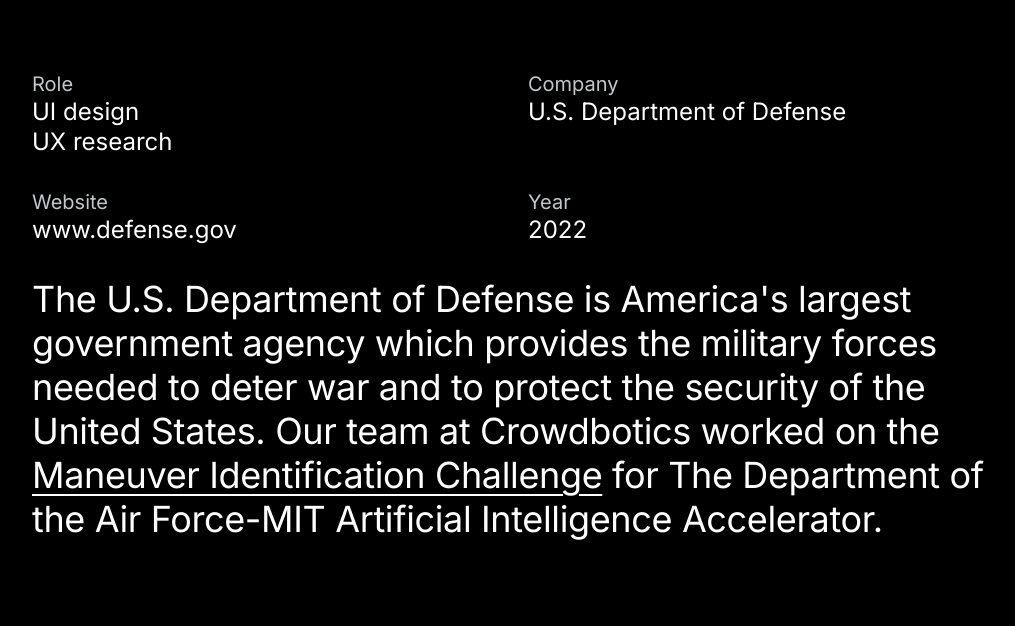
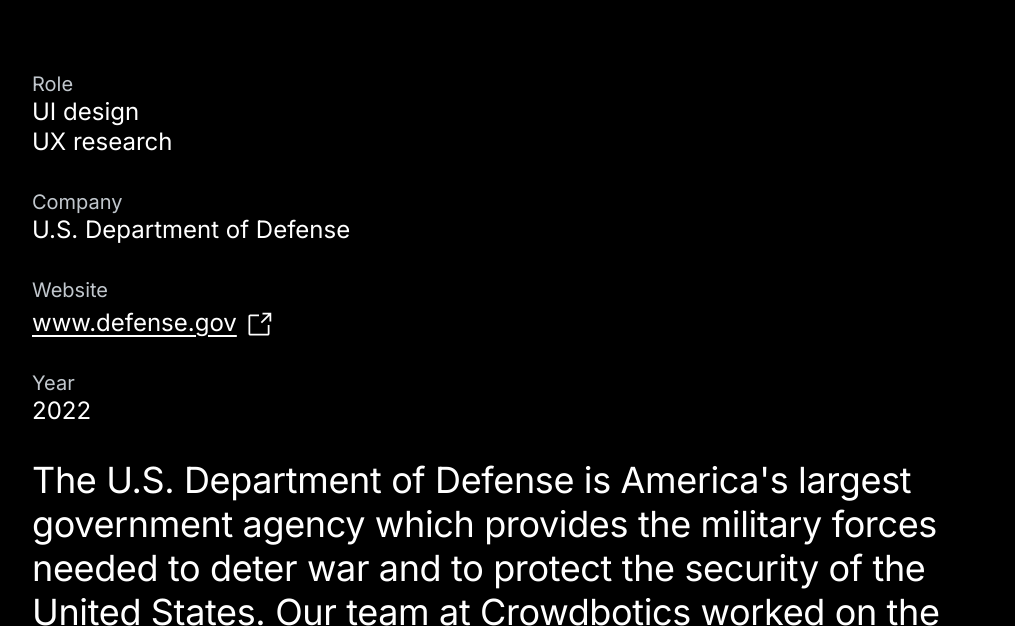
Before and after one commit to visionmorph/chrisdenais.com, an Astro site: page /chrisdenais.com/case-studies/dod in a window 1280 px wide. Shown: the part 707-1333 px from the top of the page, without its empty margins (128-1143 px from the left). Built offline with nearby package versions, Linux system fonts and the light colour scheme; Astro itself is replaced by a stand-in of ours.

Commit message:
link icon

```diff
--- a/public/styles/global.css
+++ b/public/styles/global.css
@@ -1148,12 +1148,6 @@
 	.content__flex {
 		flex-direction: column-reverse;
 	}
-
-	.content__info {
-		display: grid;
-		grid-template-columns: 1fr 1fr;
-		grid-column-gap: 2rem;
-	}
 }
 
 @media screen and (max-width: 1024px) {
--- a/src/components/ContentSummary.astro
+++ b/src/components/ContentSummary.astro
@@ -19,7 +19,7 @@
 				</span>
 				<span>
 					<p class='p2'>Website</p>
-					<p>{website}</p>
+					<a class='p1 link underscore icon' href="https://defense.gov" target="_blank">{website}</a>
 				</span>
 				<span>
 					<p class='p2'>Year</p>
```
